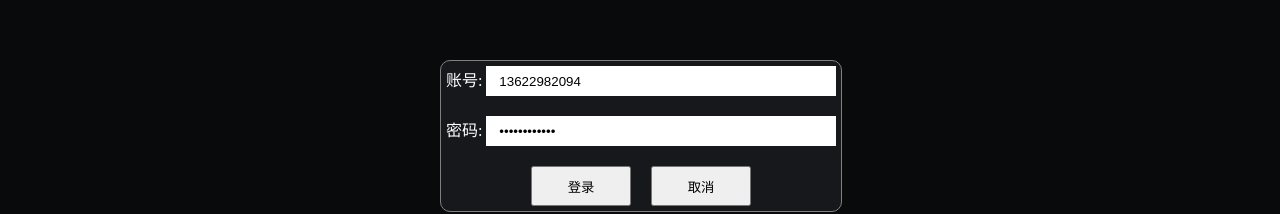
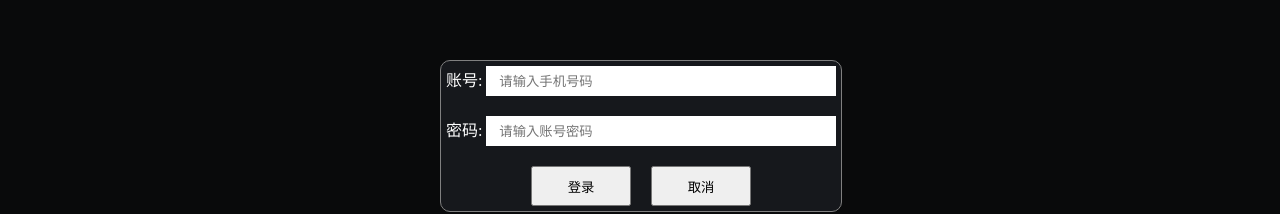
Before and after one commit to RITUIYI/RITUIYI.github.io, a plain HTML site: page index.html in a window 1280 px wide. Shown: the part 240-454 px from the top of the page. Drawn offline with Linux system fonts and the light colour scheme.

Commit message:
账号密码更改

```diff
--- a/index.html
+++ b/index.html
@@ -20,10 +20,10 @@
     <!-- 登录框 -->
     <div class="loginBar">
         <div class="userName">
-            <span>账号:</span><input class="userPhone" value="13622982094" type="text" placeholder="请输入手机号码">
+            <span>账号:</span><input class="userPhone" value="" type="text" placeholder="请输入手机号码">
         </div>
         <div class="userpassword">
-            <span>密码:</span><input type="password" class="userPassword" value="2324710MLGJE" placeholder="请输入账号密码">
+            <span>密码:</span><input type="password" class="userPassword" value="" placeholder="请输入账号密码">
         </div>
         <div class="opt">
             <button class="login">登录</button>
```
